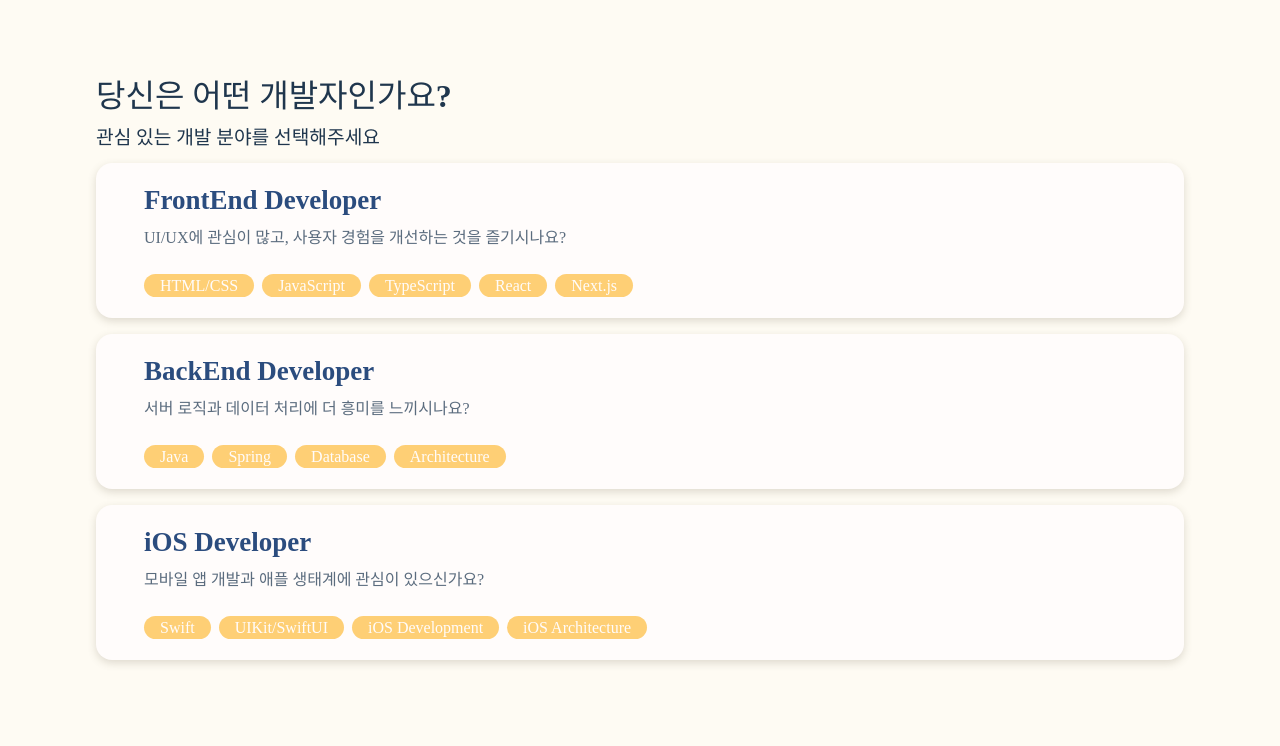
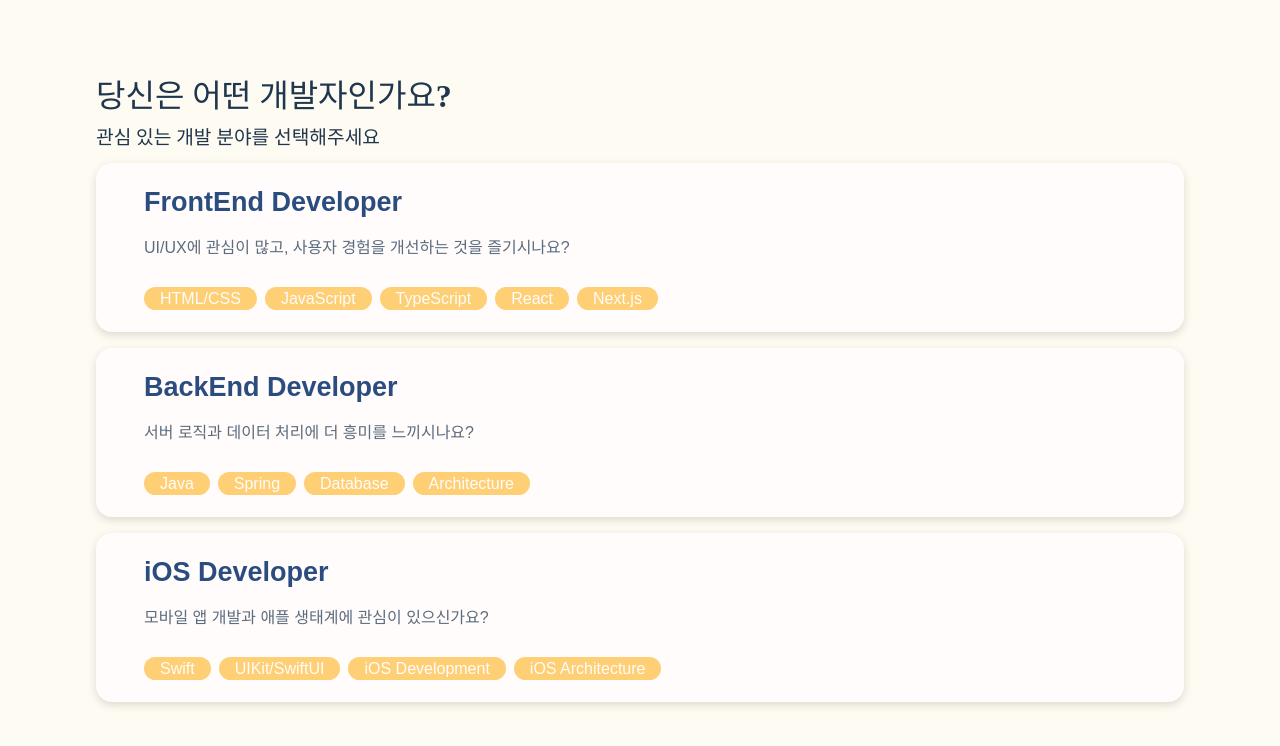
Before and after one commit to minjeongHEO/Job-Cracker, a Next.js app: page /interview/select in a window 1280 px wide. Shown: the top 746 px of the page. Built offline with nearby package versions, Linux system fonts and the light colour scheme; a web font is replaced by a local one.

Commit message:
refactor: 접근성 향상을 위한 div태그에서 button태그로의 수정 #11

```diff
--- a/app/_components/SelectButton.module.scss
+++ b/app/_components/SelectButton.module.scss
@@ -1,4 +1,6 @@
 .wrapper {
+  border: none;
+  width: 100%;
   background-color: $default-white-color;
   display: flex;
   flex-direction: column;
--- a/app/_components/SelectButton.tsx
+++ b/app/_components/SelectButton.tsx
@@ -24,7 +24,7 @@ export default function SelectButton({
   onClick,
 }: SelectButtonProps) {
   return (
-    <div className={clsx(styles.wrapper, { [styles['wrapper--selected']]: isSelected })} onClick={onClick}>
+    <button className={clsx(styles.wrapper, { [styles['wrapper--selected']]: isSelected })} onClick={onClick}>
       <div className={styles['wrapper__title']}>
         {/* {variant === 'detailed' && Icon && <Icon />} //TODO: SVGR설정하여 아이콘 처리*/}
         <div>{title}</div>
@@ -40,6 +40,6 @@ export default function SelectButton({
           </div>
         </>
       )}
-    </div>
+    </button>
   );
 }
```
